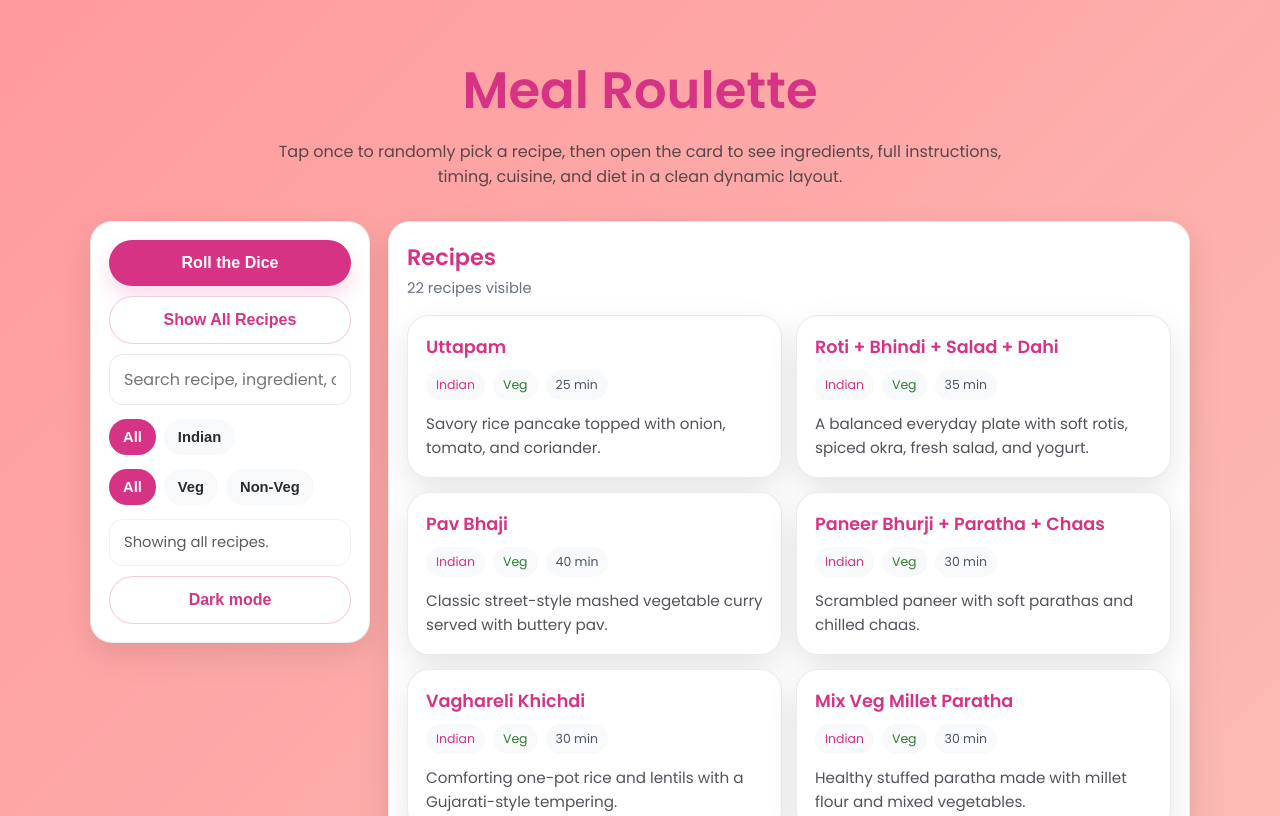
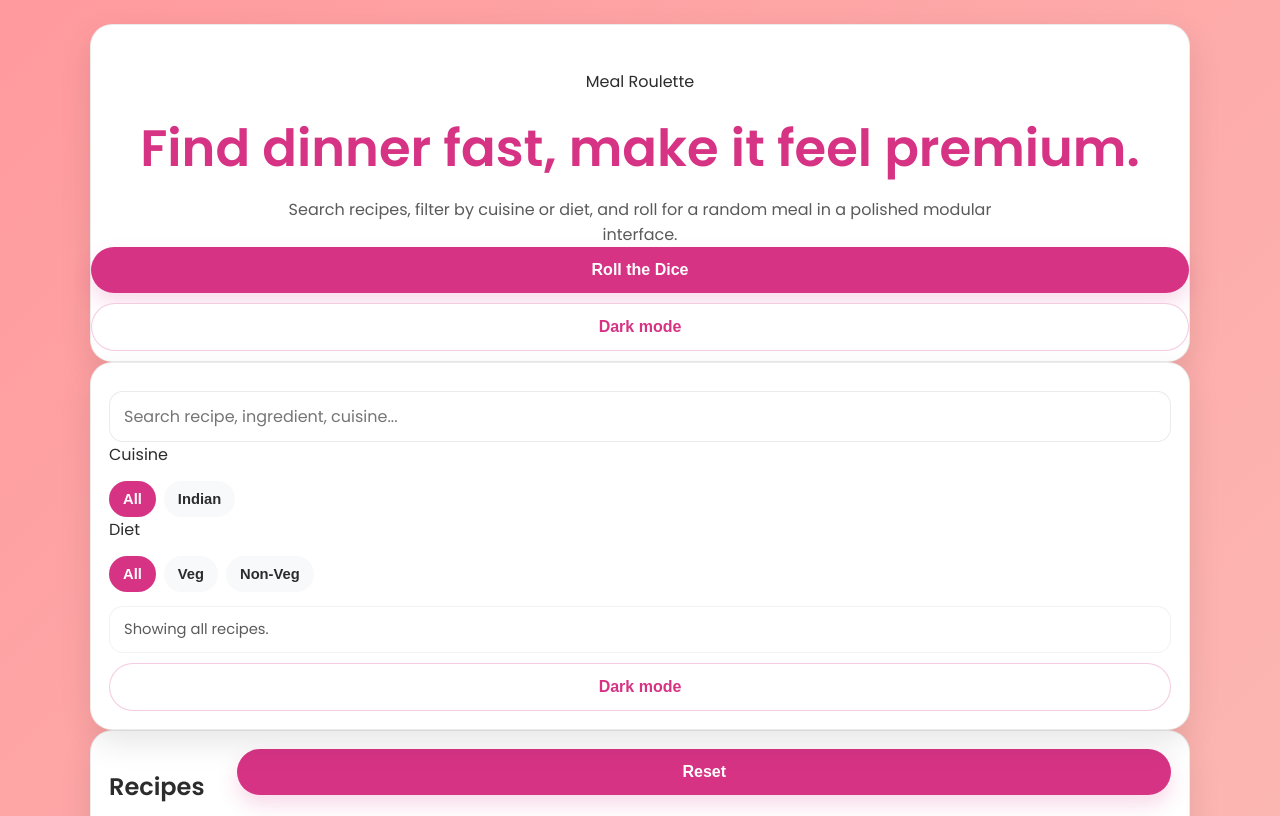
Before and after one commit to aditipatelx-tech/Meals2, a plain HTML site: page index.html in a window 1280 px wide. Shown: the top 816 px of the page. Drawn offline with Linux system fonts and the light colour scheme.

Commit message:
Update index.html

```diff
--- a/index.html
+++ b/index.html
@@ -2,23 +2,31 @@
 <html lang="en">
 <head>
   <meta charset="UTF-8" />
-  <meta name="viewport" content="width=device-width, initial-scale=1.0"/>
+  <meta name="viewport" content="width=device-width, initial-scale=1.0" />
+  <meta name="theme-color" content="#d63384" />
   <title>Meal Roulette</title>
   <link rel="stylesheet" href="styles.css" />
 </head>
 <body>
   <div class="shell">
-    <section class="hero">
-      <h1>Meal Roulette</h1>
-      <p class="sub">Tap once to randomly pick a recipe, then open the card to see ingredients, full instructions, timing, cuisine, and diet in a clean dynamic layout.</p>
-    </section>
+    <header class="hero card">
+      <div>
+        <p class="eyebrow">Meal Roulette</p>
+        <h1>Find dinner fast, make it feel premium.</h1>
+        <p class="sub">Search recipes, filter by cuisine or diet, and roll for a random meal in a polished modular interface.</p>
+      </div>
+      <div class="hero-actions">
+        <button class="btn" id="rollBtn" type="button">Roll the Dice</button>
+        <button class="btn btn-secondary" id="themeBtn" type="button">Dark mode</button>
+      </div>
+    </header>
 
-    <section class="grid">
+    <section class="layout">
       <aside class="card panel controls">
-        <button class="btn" id="rollBtn" type="button">Roll the Dice</button>
-        <button class="btn btn-secondary" id="resetBtn" type="button">Show All Recipes</button>
-        <input class="search" id="searchInput" type="text" placeholder="Search recipe, ingredient, cuisine..." />
+        <input class="search" id="searchInput" type="search" placeholder="Search recipe, ingredient, cuisine..." />
+        <div class="section-label">Cuisine</div>
         <div class="pill-row" id="cuisineFilters"></div>
+        <div class="section-label">Diet</div>
         <div class="pill-row" id="dietFilters"></div>
         <div class="status" id="statusBox">Showing all recipes.</div>
       </aside>
@@ -26,11 +34,12 @@
       <main class="card panel">
         <div class="topline">
           <div>
-            <h2 style="margin:0;color:var(--accent);font-size:1.4rem;">Recipes</h2>
-            <p style="margin:4px 0 0;color:var(--muted);font-size:.92rem;" id="countText"></p>
+            <h2 class="section-title">Recipes</h2>
+            <p class="helper" id="countText"></p>
           </div>
+          <button class="btn btn-ghost" id="resetBtn" type="button">Reset</button>
         </div>
-        <div id="mealGrid" class="meal-list" style="margin-top:16px;"></div>
+        <div id="mealGrid" class="meal-list"></div>
       </main>
     </section>
   </div>
@@ -39,7 +48,7 @@
     <div class="sheet">
       <div class="modal-top">
         <div>
-          <h2 id="modalTitle" style="margin:0;color:var(--accent)"></h2>
+          <h2 id="modalTitle"></h2>
           <div class="meta" id="modalMeta"></div>
         </div>
         <button class="close" id="closeModal" type="button" aria-label="Close">✕</button>
@@ -59,6 +68,6 @@
     </div>
   </div>
 
-  <script src="app.js"></script>
+  <script type="module" src="app.js"></script>
 </body>
 </html>
```
